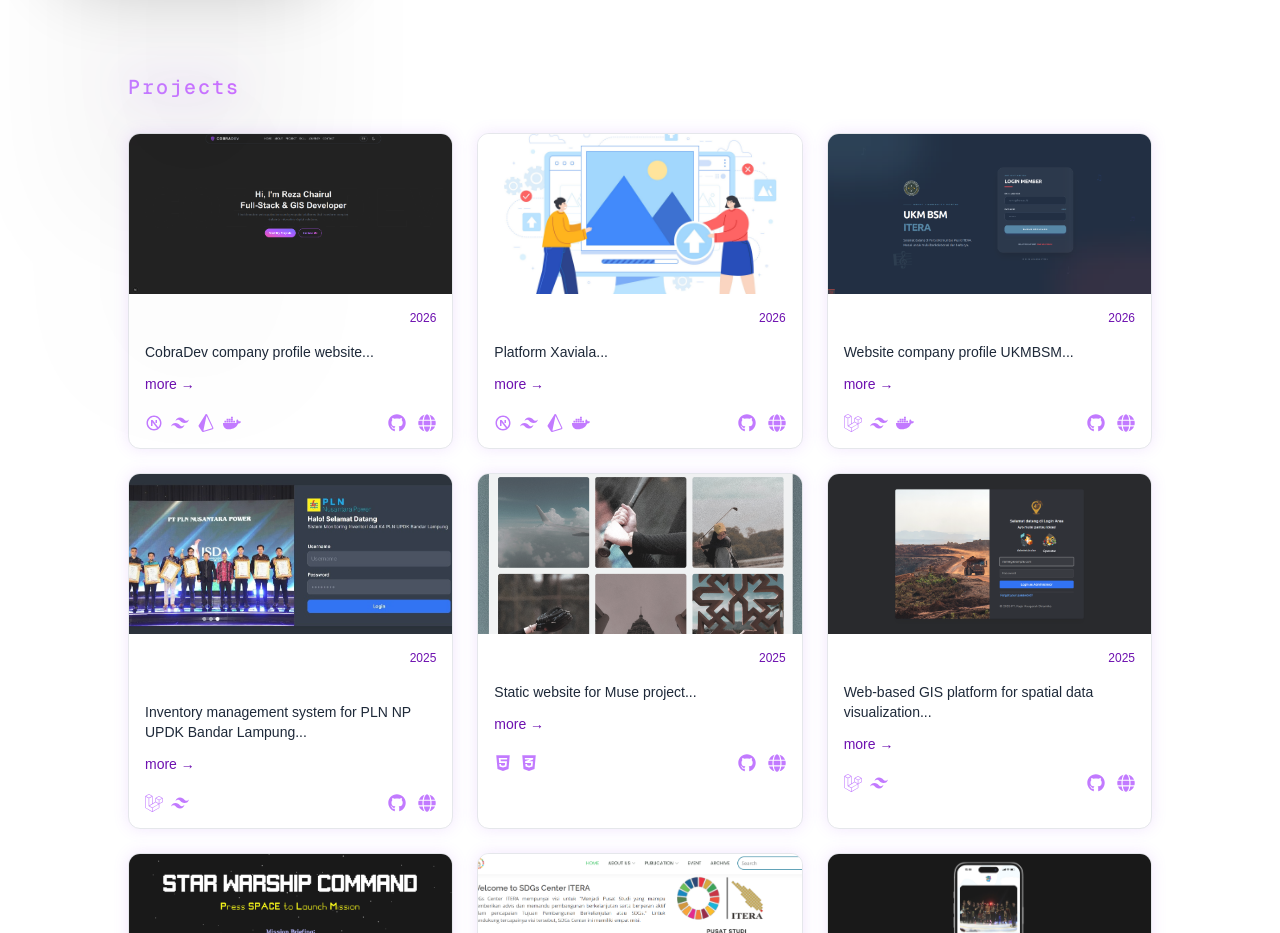
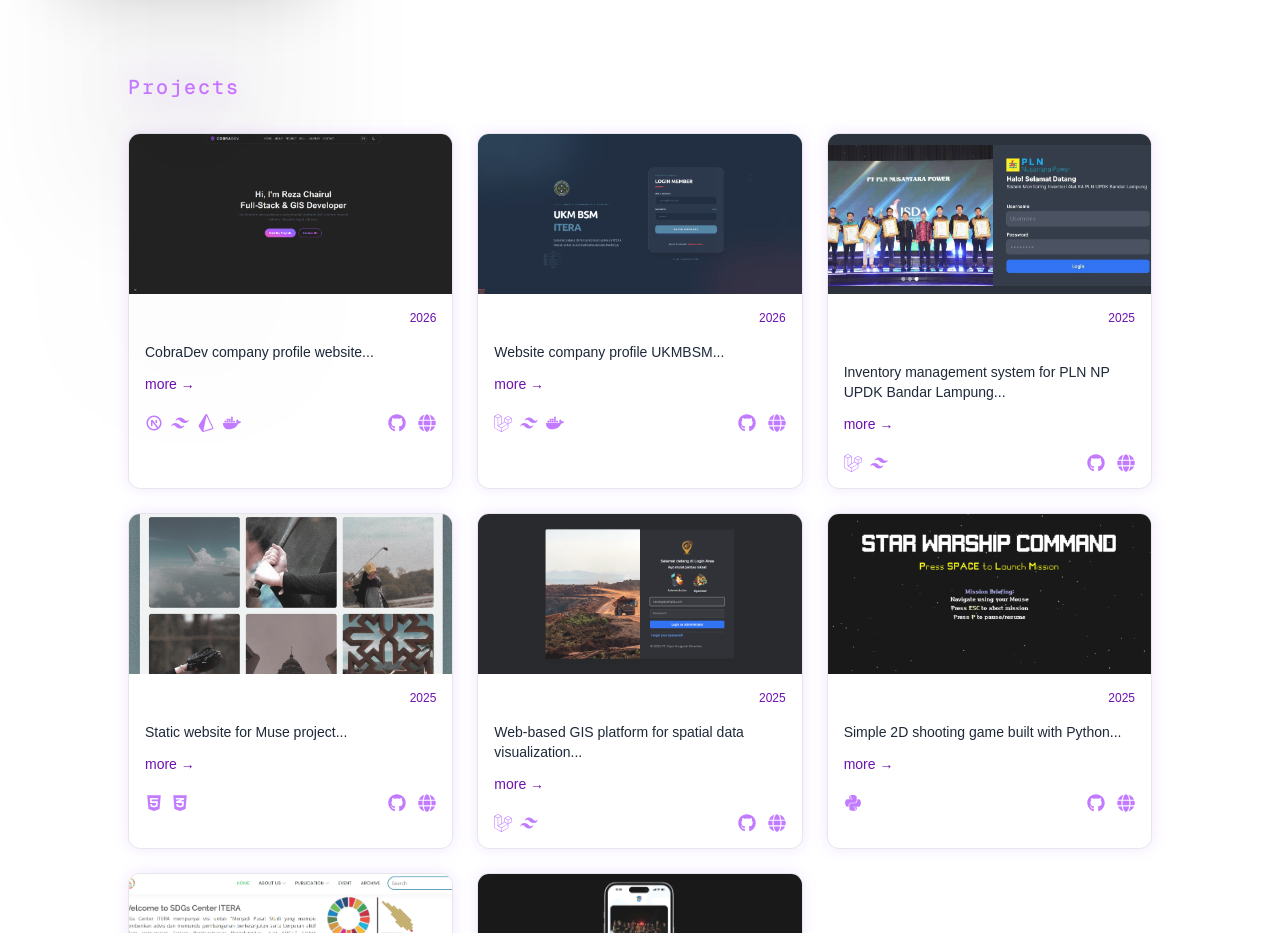
Before and after one commit to rezachairul/cobra-dev, a Next.js app: page /home in a window 1280 px wide. Shown: the part 1440-2373 px from the top of the page. Built offline with nearby package versions, Linux system fonts and the light colour scheme.

Commit message:
chore: comment out unused project data for future reference

```diff
--- a/data/projects.js
+++ b/data/projects.js
@@ -55,32 +55,32 @@ export const projects = [
       { name: "Docker", icon: FaDocker }
     ]
   },
-  {
-    id: 2,
-    title: {
-      EN: "Xaviala",
-      ID: "Xaviala"
-    },
-    slug: "xaviala",
-    year: 2026,
-    src:"/assets/img/dummy.jpg",
-    excerpt: {
-      EN: "Platform Xaviala...",
-      ID: "Platform Xaviala..."
-    },
-    description: {
-      EN: "Full explanation of Xaviala...",
-      ID: "Penjelasan lengkap Xaviala..."
-    },
-    githubUrl: "#",
-    siteUrl: "#",
-    technologies: [
-      { name: "Next.js", icon: RiNextjsLine },
-      { name: "Tailwind", icon: SiTailwindcss },
-      { name: "Prisma", icon: SiPrisma },
-      { name: "Docker", icon: FaDocker }
-    ]
-  },
+  // {
+  //   id: 2,
+  //   title: {
+  //     EN: "Xaviala",
+  //     ID: "Xaviala"
+  //   },
+  //   slug: "xaviala",
+  //   year: 2026,
+  //   src:"/assets/img/dummy.jpg",
+  //   excerpt: {
+  //     EN: "Platform Xaviala...",
+  //     ID: "Platform Xaviala..."
+  //   },
+  //   description: {
+  //     EN: "Full explanation of Xaviala...",
+  //     ID: "Penjelasan lengkap Xaviala..."
+  //   },
+  //   githubUrl: "#",
+  //   siteUrl: "#",
+  //   technologies: [
+  //     { name: "Next.js", icon: RiNextjsLine },
+  //     { name: "Tailwind", icon: SiTailwindcss },
+  //     { name: "Prisma", icon: SiPrisma },
+  //     { name: "Docker", icon: FaDocker }
+  //   ]
+  // },
   {
     id: 3,
     title: {
```
